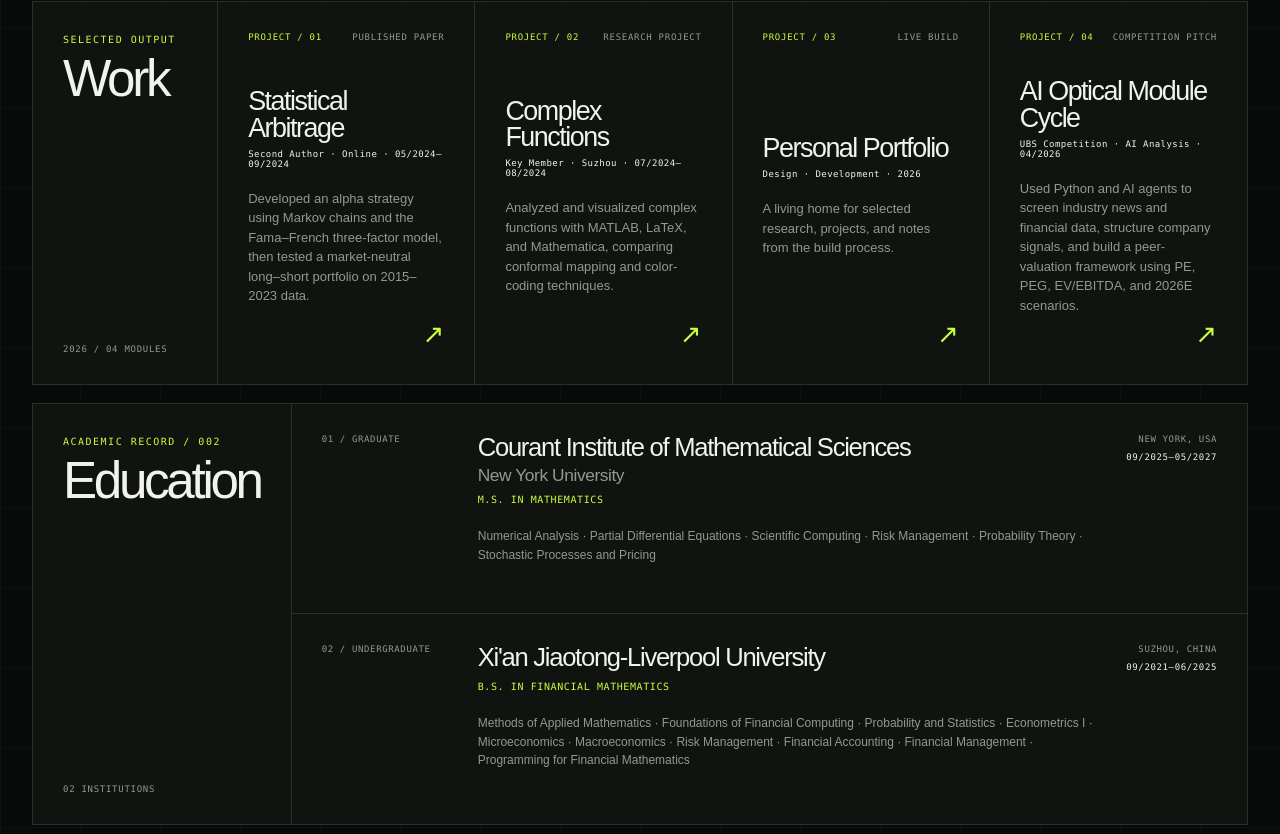
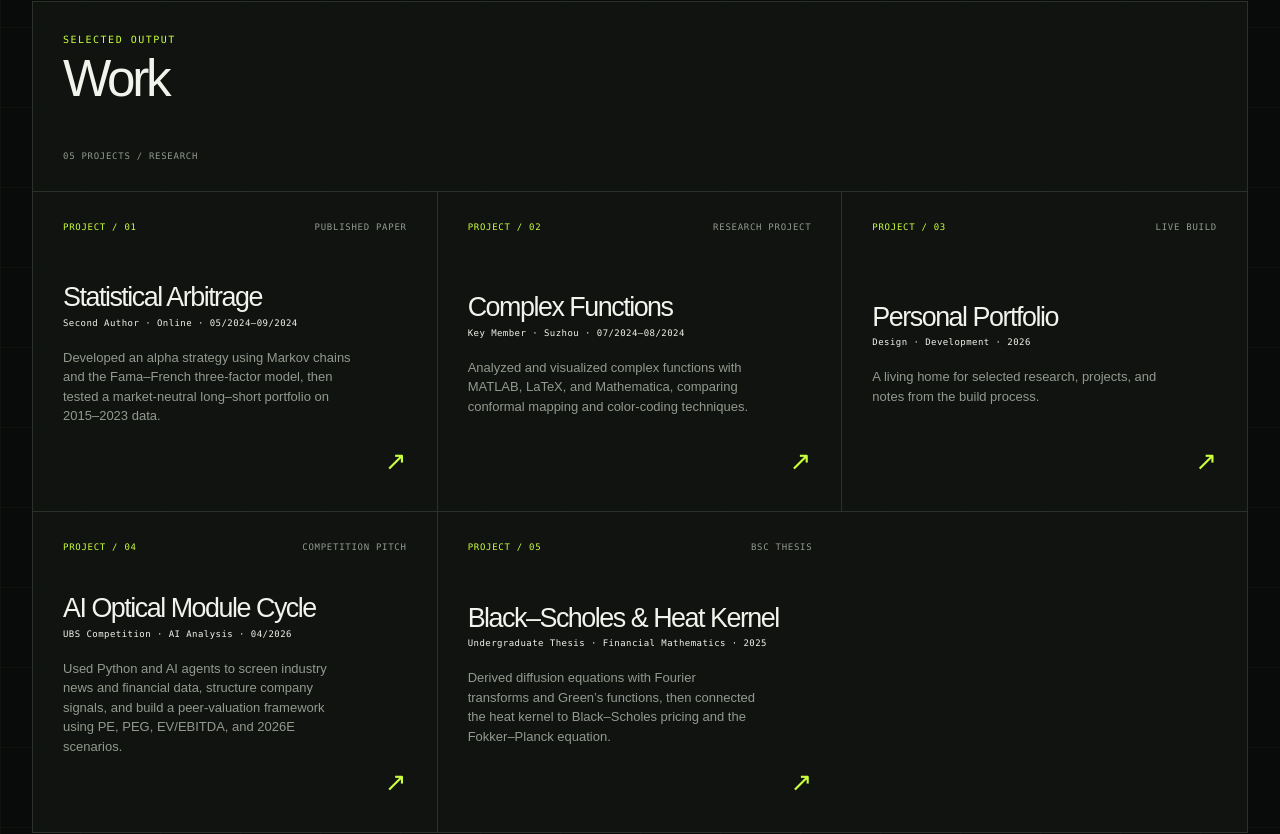
Before and after one commit to xinxing2027/xinxing2027.github.io, a Next.js app: page / in a window 1280 px wide. Shown: the part 693-1527 px from the top of the page. Built offline with nearby package versions, Linux system fonts and the light colour scheme.

Commit message:
Add undergraduate mathematics thesis

```diff
--- a/app/globals.css
+++ b/app/globals.css
@@ -275,7 +275,7 @@ h1 {
   min-height: 330px;
   margin-top: 18px;
   display: grid;
-  grid-template-columns: 0.72fr repeat(4, 1fr);
+  grid-template-columns: repeat(3, 1fr);
 }
 
 .work-heading,
@@ -284,10 +284,12 @@ h1 {
 }
 
 .work-heading {
+  min-height: 190px;
+  grid-column: 1 / -1;
   display: flex;
   flex-direction: column;
   justify-content: space-between;
-  border-right: 1px solid var(--line);
+  border-bottom: 1px solid var(--line);
 }
 
 .work-heading h2,
@@ -306,17 +308,24 @@ h1 {
 
 .project {
   min-width: 0;
+  min-height: 320px;
   display: flex;
   flex-direction: column;
   justify-content: space-between;
   border-right: 1px solid var(--line);
+  border-bottom: 1px solid var(--line);
   transition:
     transform 240ms ease,
     background-color 240ms ease;
 }
 
+.project:nth-child(4),
 .project:last-child {
   border-right: 0;
+}
+
+.project:nth-last-child(-n + 2) {
+  border-bottom: 0;
 }
 
 a.project:hover {
@@ -608,6 +617,19 @@ footer {
   .project:nth-child(odd) {
     border-right: 0;
   }
+
+  .project:nth-child(4) {
+    border-right: 1px solid var(--line);
+  }
+
+  .project:nth-last-child(2) {
+    border-bottom: 1px solid var(--line);
+  }
+
+  .project:last-child {
+    border-right: 1px solid var(--line);
+    border-bottom: 0;
+  }
 }
 
 @media (max-width: 720px) {
@@ -707,8 +729,14 @@ footer {
     border-right: 0;
   }
 
+  .project:nth-child(4),
   .project:last-child {
+    border-right: 0;
     border-bottom: 0;
+  }
+
+  .project:nth-last-child(2) {
+    border-bottom: 1px solid var(--line);
   }
 
   .lower-grid {
--- a/app/page.tsx
+++ b/app/page.tsx
@@ -38,6 +38,15 @@ const work = [
       "Used Python and AI agents to screen industry news and financial data, structure company signals, and build a peer-valuation framework using PE, PEG, EV/EBITDA, and 2026E scenarios.",
     href: "/ubs-ai-optical-module-competition-2026.pptx",
     status: "Competition pitch",
+  },
+  {
+    number: "05",
+    title: "Black–Scholes & Heat Kernel",
+    meta: "Undergraduate Thesis · Financial Mathematics · 2025",
+    description:
+      "Derived diffusion equations with Fourier transforms and Green’s functions, then connected the heat kernel to Black–Scholes pricing and the Fokker–Planck equation.",
+    href: "/black-scholes-heat-kernel-thesis-2025.pdf",
+    status: "BSc thesis",
   },
 ];
 
@@ -133,7 +142,7 @@ export default function Home() {
               <p className="eyebrow">Selected output</p>
               <h2 id="work-title">Work</h2>
             </div>
-            <span>2026 / 04 MODULES</span>
+            <span>05 PROJECTS / RESEARCH</span>
           </div>
 
           {work.map((project) => {
```
